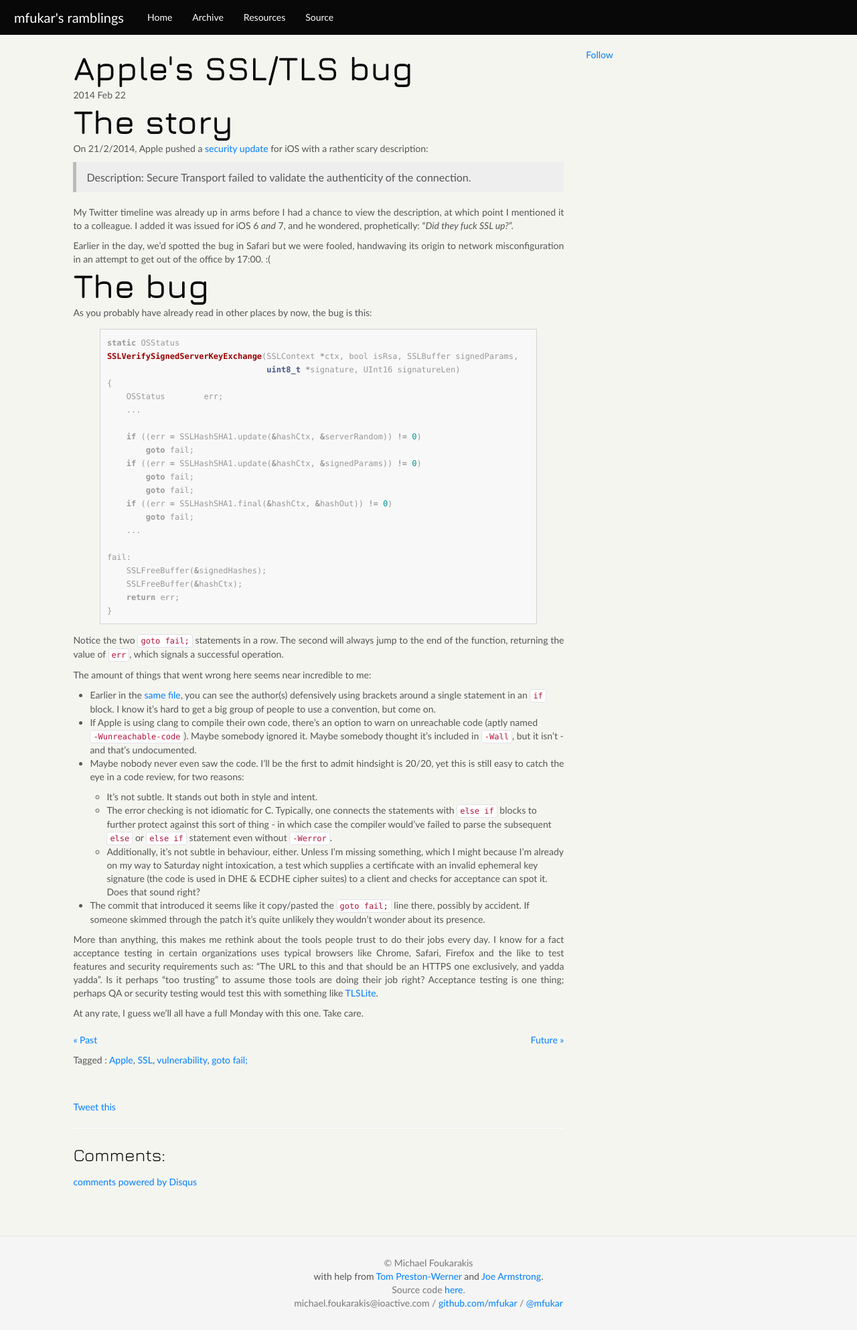
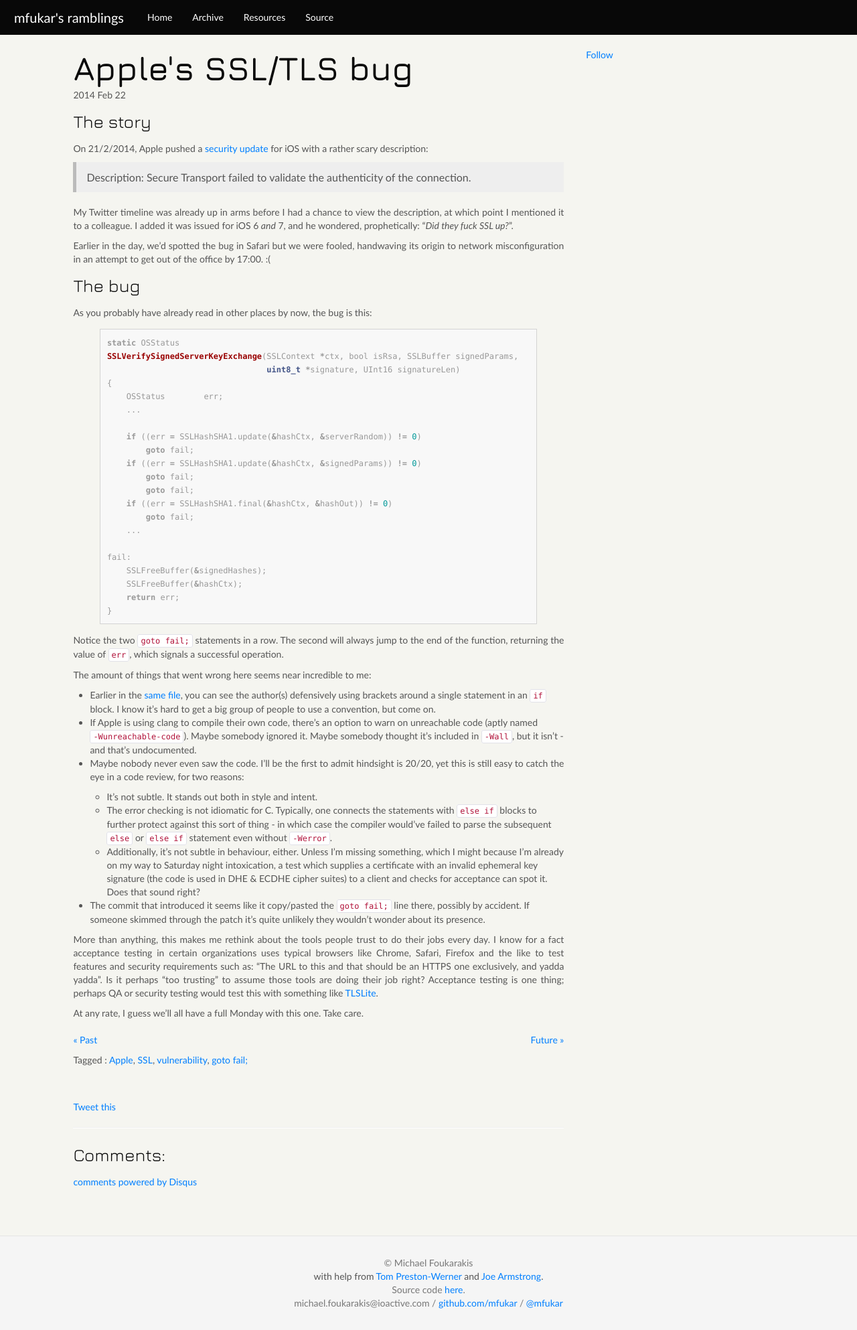
Before and after one commit to mfukar/mfukar.github.com, a Jekyll site: the page built from _posts/2014-02-22-Apple-SSL-bug.md, in a window 1280 px wide. Shown: the whole page at 67% size. Built offline with Jekyll 4.4.1, drawn with Linux system fonts in a browser that asks for light colours; some web fonts are replaced; Markdown is read by kramdown in place of the engine named in the settings; comment, search, counter and statistics services are not loaded.

Commit message:
Sensible headings pt.2

```diff
--- a/_posts/2014-02-22-Apple-SSL-bug.md
+++ b/_posts/2014-02-22-Apple-SSL-bug.md
@@ -8,7 +8,7 @@
 published: true
 summary: Outreach of an SSL certificate verification bug.
 ---
-# The story
+### The story
 
 On 21/2/2014, Apple pushed a [security update](http://support.apple.com/kb/HT6147) for iOS
 with a rather scary description:
@@ -22,7 +22,7 @@
 Earlier in the day, we'd spotted the bug in Safari but we were fooled, handwaving its
 origin to network misconfiguration in an attempt to get out of the office by 17:00. :(
 
-# The bug
+### The bug
 
 As you probably have already read in other places by now, the bug is this:
 
```
